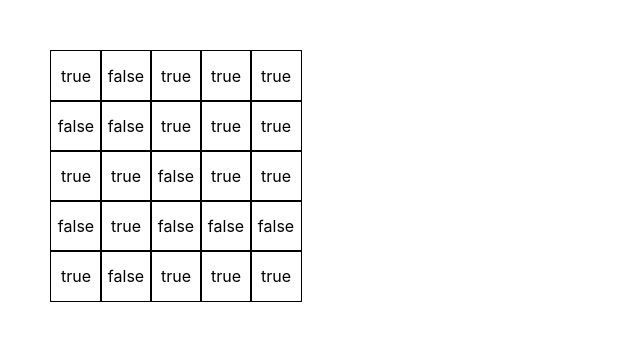
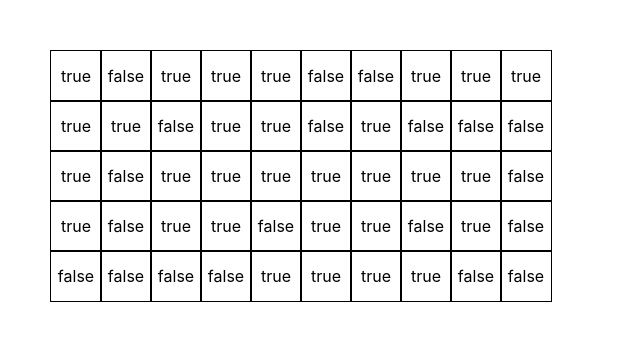
Before and after one commit to thisentirecitymustbepurged/jsimutis-grid-test-js, a React (Create React App) app: page / in a window 1280 px wide. Shown: the top 340 px of the page, without its empty margins (0-640 px from the left). Built offline with nearby package versions, Linux system fonts and the light colour scheme.

Commit message:
extractSameAdjacent

```diff
--- a/src/components/grid/Grid.js
+++ b/src/components/grid/Grid.js
@@ -2,6 +2,21 @@ import React from 'react';
 import { Cell } from './Cell';
 import './Grid.scss';
 
+const extractSameAdjacent = array => array.reduce((adjacentsByValue, cell, i) => {
+  const cellPrev = array[i - 1];
+  const valuePrev = cellPrev ? cellPrev.value : {};
+  const { value } = cell;
+
+  if (!adjacentsByValue[value]) adjacentsByValue[value] = [];
+
+  const adjacents = adjacentsByValue[value];
+
+  if (valuePrev !== value) adjacents.push([]);
+
+  adjacents[adjacents.length - 1].push(cell);
+
+  return adjacentsByValue;
+}, {});
 
 const generate = config => {
   const { random, round } = Math;
@@ -34,8 +49,9 @@ const generate = config => {
   return matrixes;
 };
 
-const matrixes = generate({ xLength: 5, yLength: 5, width: 50, height: 50 });
+const matrixes = generate({ xLength: 10, yLength: 5, width: 50, height: 50 });
 
 window.matrixes = matrixes;
+window.extractSameAdjacent = extractSameAdjacent;
 
 export const Grid = () => <div className="grid">{matrixes.yx.map(arr => arr.map(cell => cell.view))}</div>;
```
